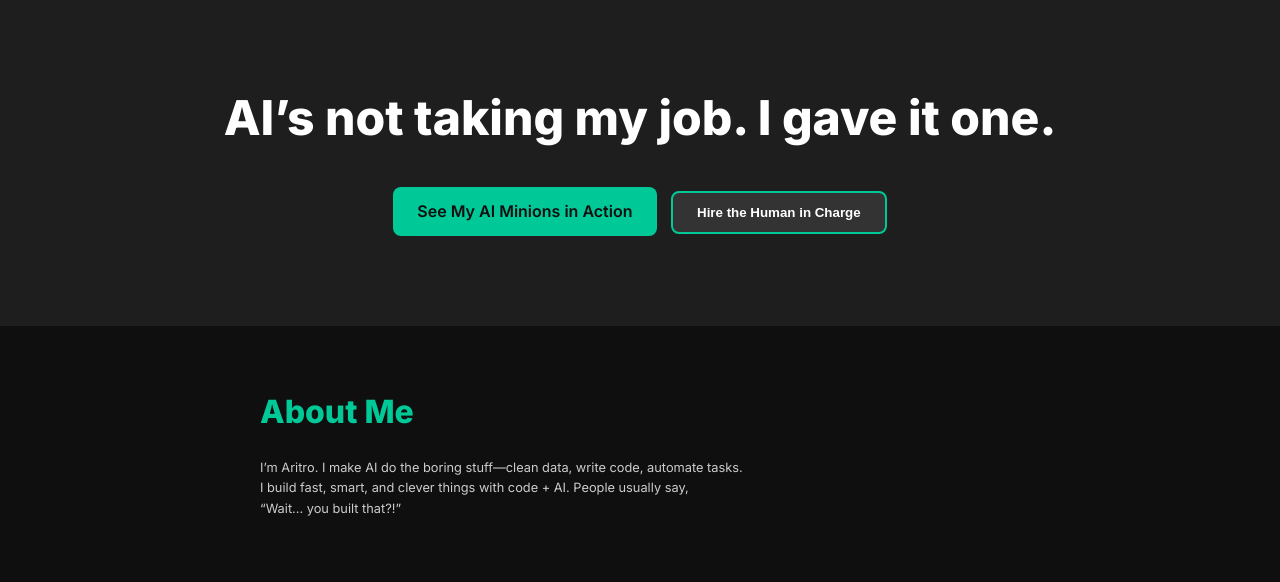
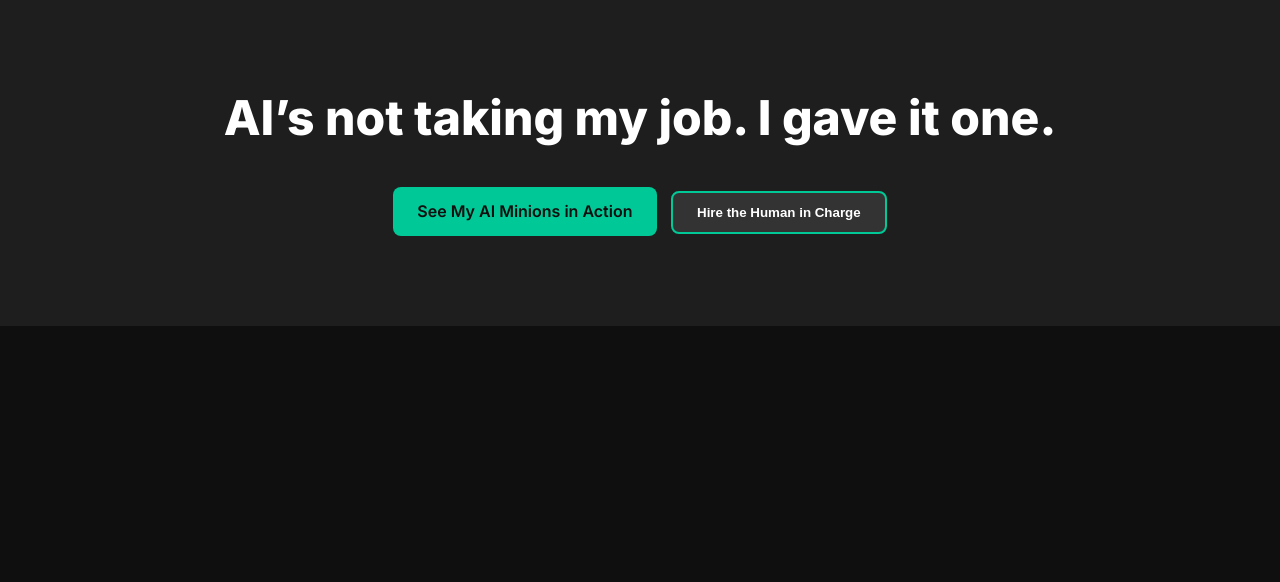
Before and after one commit to aritromallick/Portfolio, a plain HTML site: page index.html in a window 1280 px wide. Drawn offline with Linux system fonts and the light colour scheme.

Commit message:
Update index.html

```diff
--- a/index.html
+++ b/index.html
@@ -78,14 +78,5 @@
     <a href="projects.html" class="btn primary-btn">See My AI Minions in Action</a>
     <button class="btn secondary-btn">Hire the Human in Charge</button>
   </header>
-
-  <section>
-    <h2>About Me</h2>
-    <p style="font-size: 0.8rem; color: #cccccc;">
-      I’m Aritro. I make AI do the boring stuff—clean data, write code, automate tasks.<br>
-      I build fast, smart, and clever things with code + AI. People usually say,<br>
-      “Wait... you built that?!”
-    </p>
-  </section>
 </body>
 </html>
```
